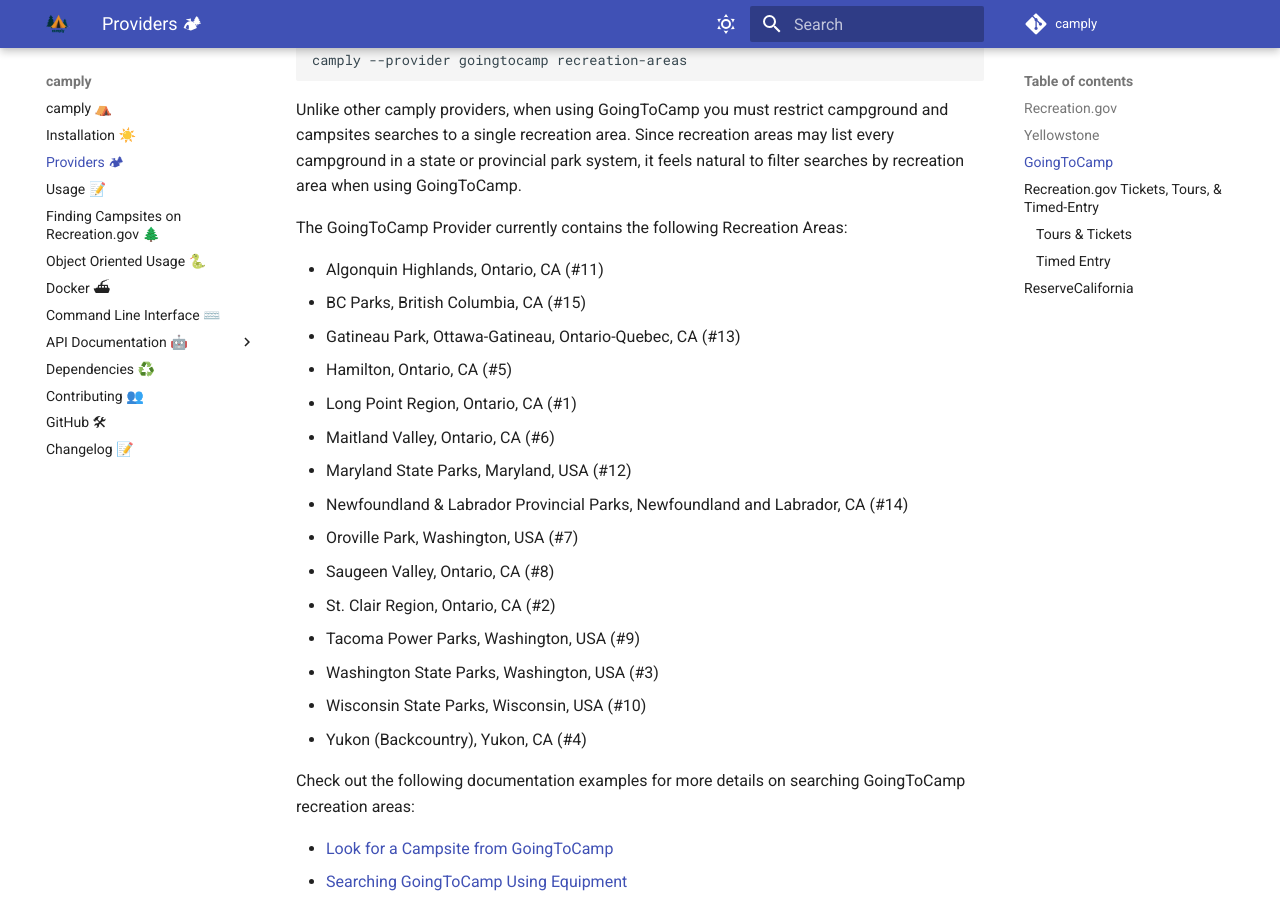
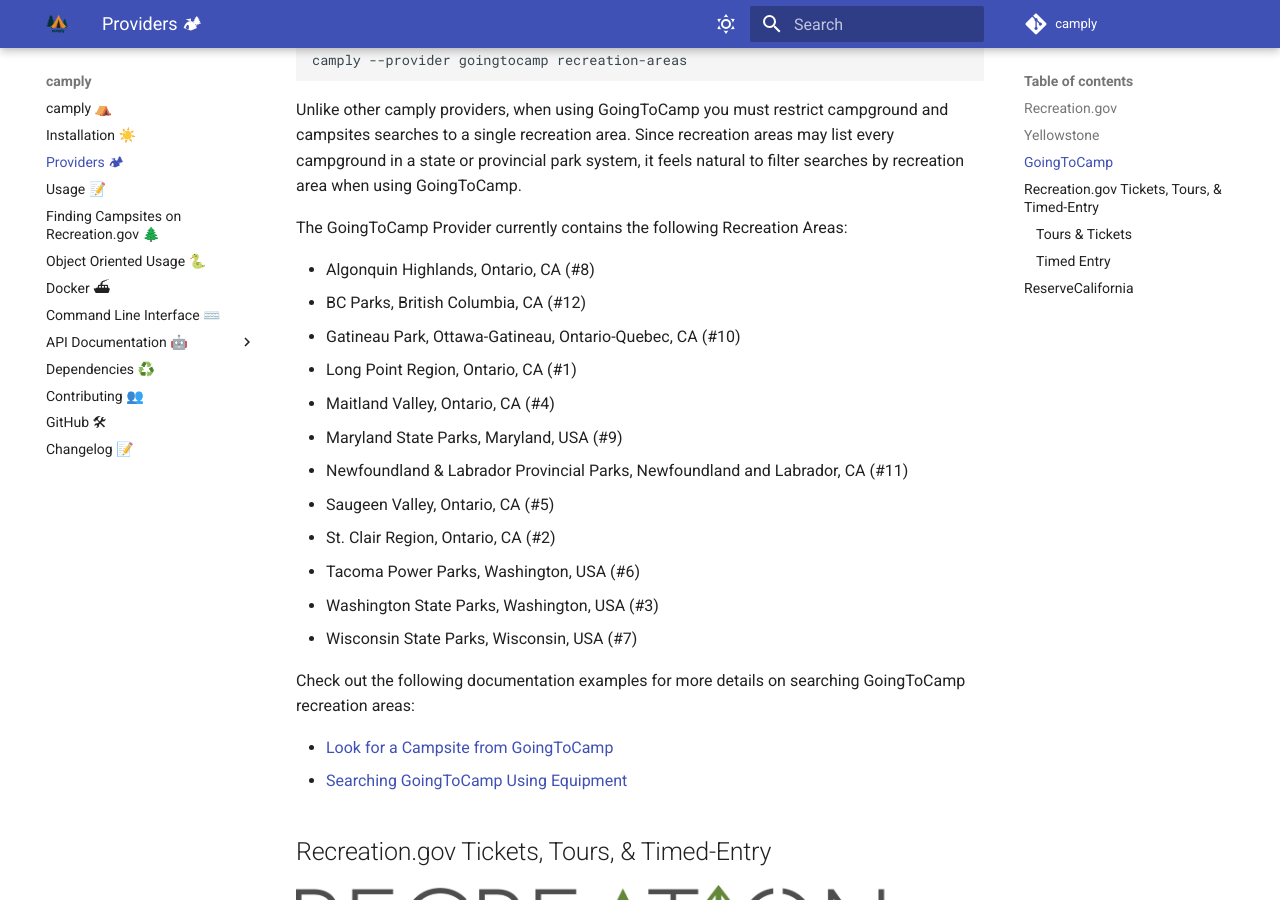
Before and after one commit to juftin/camply, an MkDocs documentation site: the page built from docs/providers.md, in a window 1280 px wide and 900 px high, scrolled down 1757 px. Built offline with MkDocs 1.6.1 and Material for MkDocs 9.7.7, drawn with Linux system fonts in a browser that asks for light colours; comment, search, counter and statistics services are not loaded.

Commit message:
:bug: Remove defunct GTC recreation areas

```diff
--- a/docs/providers.md
+++ b/docs/providers.md
@@ -59,24 +59,20 @@
 
 The GoingToCamp Provider currently contains the following Recreation Areas:
 
--   Algonquin Highlands, Ontario, CA (#11)
--   BC Parks, British Columbia, CA (#15)
--   Gatineau Park, Ottawa-Gatineau, Ontario-Quebec, CA (#13)
--   Hamilton, Ontario, CA (#5)
+-   Algonquin Highlands, Ontario, CA (#8)
+-   BC Parks, British Columbia, CA (#12)
+-   Gatineau Park, Ottawa-Gatineau, Ontario-Quebec, CA (#10)
 -   Long Point Region, Ontario, CA (#1)
--   Maitland Valley, Ontario, CA (#6)
--   Maryland State Parks, Maryland, USA (#12)
--   Newfoundland & Labrador Provincial Parks, Newfoundland and Labrador, CA (#14)
--   Oroville Park, Washington, USA (#7)
--   Saugeen Valley, Ontario, CA (#8)
+-   Maitland Valley, Ontario, CA (#4)
+-   Maryland State Parks, Maryland, USA (#9)
+-   Newfoundland & Labrador Provincial Parks, Newfoundland and Labrador, CA (#11)
+-   Saugeen Valley, Ontario, CA (#5)
 -   St. Clair Region, Ontario, CA (#2)
--   Tacoma Power Parks, Washington, USA (#9)
+-   Tacoma Power Parks, Washington, USA (#6)
 -   Washington State Parks, Washington, USA (#3)
--   Wisconsin State Parks, Wisconsin, USA (#10)
--   Yukon (Backcountry), Yukon, CA (#4)
+-   Wisconsin State Parks, Wisconsin, USA (#7)
 
-Check out the following documentation examples for more details on searching GoingToCamp recreation
-areas:
+Check out the following documentation examples for more details on searching GoingToCamp recreation areas:
 
 -   [Look for a Campsite from GoingToCamp](command_line_usage.md#look-for-a-campsite-from-goingtocamp)
 -   [Searching GoingToCamp Using Equipment](command_line_usage.md#searching-goingtocamp-using-equipment)
```
Also changed, not shown: 1 other file.
